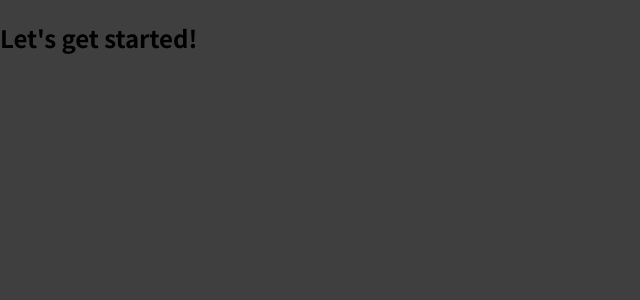
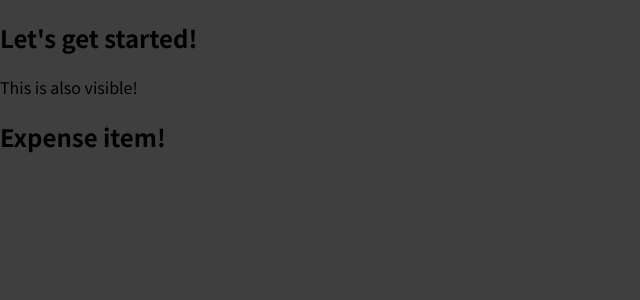
Before and after one commit to Alen992/react-complete-guide, a JavaScript app: page / in a window 1280 px wide. Shown: the top 300 px of the page, without its empty margins (0-640 px from the left). Built offline with nearby package versions, Linux system fonts and the light colour scheme.

Commit message:
created first custom component

```diff
--- a/src/App.js
+++ b/src/App.js
@@ -1,7 +1,11 @@
+import ExpenseItem from './components/ExpensItem';
+
 function App() {
   return (
     <div>
       <h2>Let's get started!</h2>
+      <p>This is also visible!</p>
+      <ExpenseItem />
     </div>
   );
 }
--- /dev/null
+++ b/src/components/ExpensItem.js
@@ -0,0 +1,5 @@
+function ExpenseItem() {
+  return <h2>Expense item!</h2>;
+}
+
+export default ExpenseItem;
```
